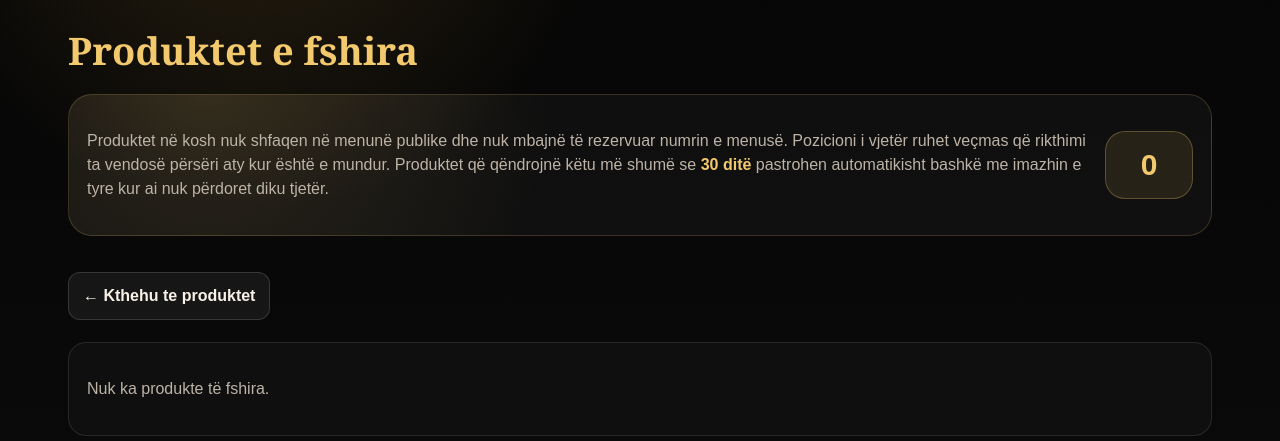
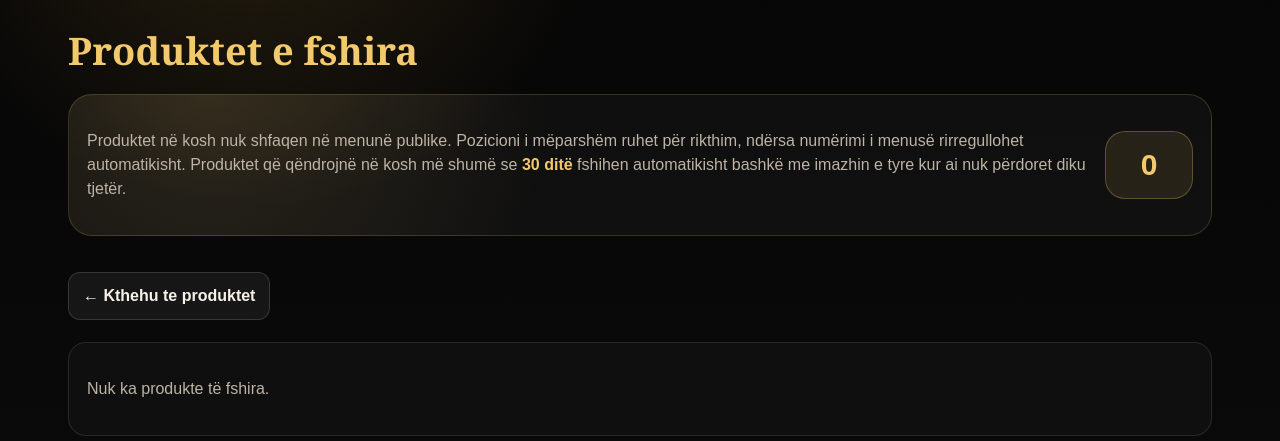
Before and after one commit to petabytedesigner/TadeoBar, a PHP site: page /tadeo-admin/product-trash.php in a window 1280 px wide. Shown: the part 154-595 px from the top of the page. Run offline with PHP 8.4, Linux system fonts and the light colour scheme; the visitor is signed in with stand-in values (Sample User, id 1); data comes from the database, SQL or seed files in the repository; data that the repository does not hold is empty.

Commit message:
Standardize product trash interface copy

```diff
--- a/public/tadeo-admin/product-trash.php
+++ b/public/tadeo-admin/product-trash.php
@@ -155,8 +155,8 @@ $flash = product_trash_flash((string)($_GET['msg'] ?? ''));
                 <div class="trash-hero-grid">
                     <div>
                         <p class="admin-muted">
-                            Produktet në kosh nuk shfaqen në menunë publike dhe nuk mbajnë të rezervuar numrin e menusë. Pozicioni i vjetër ruhet veçmas që rikthimi ta vendosë përsëri aty kur është e mundur.
-                            Produktet që qëndrojnë këtu më shumë se <strong>30 ditë</strong> pastrohen automatikisht bashkë me imazhin e tyre kur ai nuk përdoret diku tjetër.
+                            Produktet në kosh nuk shfaqen në menunë publike. Pozicioni i mëparshëm ruhet për rikthim, ndërsa numërimi i menusë rirregullohet automatikisht.
+                            Produktet që qëndrojnë në kosh më shumë se <strong>30 ditë</strong> fshihen automatikisht bashkë me imazhin e tyre kur ai nuk përdoret diku tjetër.
                         </p>
                     </div>
 
@@ -170,7 +170,7 @@ $flash = product_trash_flash((string)($_GET['msg'] ?? ''));
                 <?php endif; ?>
 
                 <?php if ($autoPurgeError): ?>
-                    <div class="error">Cleanup-i automatik nuk u përfundua plotësisht. Asnjë dështim cleanup-i nuk duhet të prishë menunë; kontrollo Menu Audit për file të palidhura.</div>
+                    <div class="error">Pastrimi automatik nuk u përfundua plotësisht. Kontrollo “Auditimi i menusë” për skedarë të palidhur ose probleme të tjera.</div>
                 <?php endif; ?>
 
                 <?php if ($flash !== ''): ?>
@@ -215,7 +215,7 @@ $flash = product_trash_flash((string)($_GET['msg'] ?? ''));
                             </div>
 
                             <div class="trash-card-note">
-                                Rikthimi e kthen produktin si të fshehur. Produktet e tjera zhvendosen automatikisht që numërimi të mbetet strikt 1…N.
+                                Produkti rikthehet si i fshehur dhe vendoset në pozicionin e ruajtur kur ai është i disponueshëm. Menuja rirenditet automatikisht.
                             </div>
 
                             <div class="product-actions">
```
